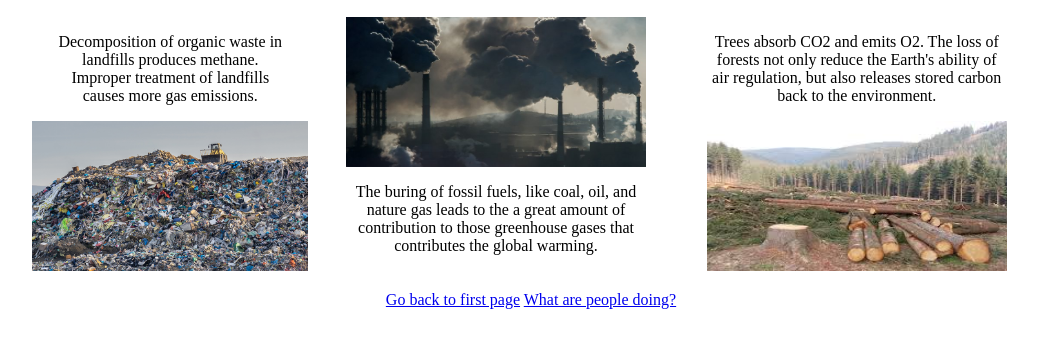
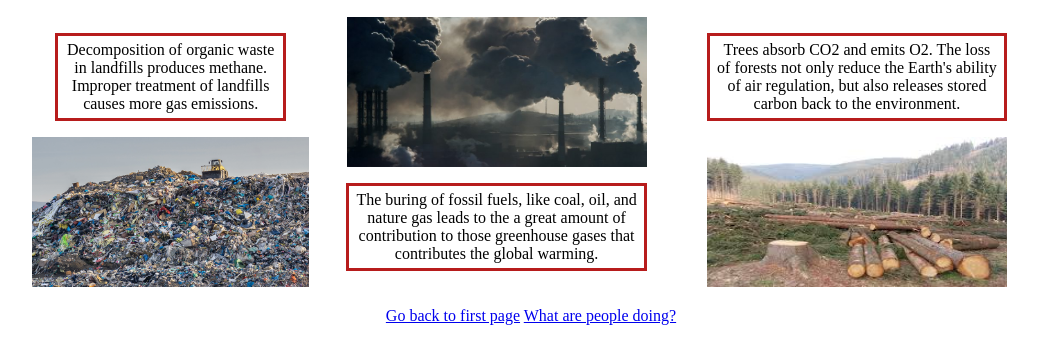
Before and after one commit to Mike-HXW/Issue_website, a plain HTML site: page reason.html in a window 1280 px wide. Shown: the part 111-474 px from the top of the page, without its empty margins (109-1147 px from the left). Drawn offline with Linux system fonts and the light colour scheme.

Commit message:
New change on pages

```diff
--- a/reason.html
+++ b/reason.html
@@ -47,15 +47,18 @@
     </header>
     <main>
         <div class="column left">
-        	<p>Decomposition of organic waste in landfills produces methane. Improper treatment of landfills causes more gas emissions.</p>
+        	<p style= "box-sizing: border-box; width: auto; border: solid #B71C1C 3px; padding: 5px;">
+                Decomposition of organic waste in landfills produces methane. Improper treatment of landfills causes more gas emissions.</p>
             <img src="Landfill.jpg">
         </div>
         <div class="column middle">
             <img src="FossilFuel.jpg">
-            <p>The buring of fossil fuels, like coal, oil, and nature gas leads to the a great amount of contribution to those greenhouse gases that contributes the global warming.</p>
+            <p style= "box-sizing: border-box; width: auto; border: solid #B71C1C 3px; padding: 5px;">
+            The buring of fossil fuels, like coal, oil, and nature gas leads to the a great amount of contribution to those greenhouse gases that contributes the global warming.</p>
         </div>
         <div class="column right">
-            <p>Trees absorb CO2 and emits O2. The loss of forests not only reduce the Earth's ability of air regulation, but also releases stored carbon back to the environment.</p>
+            <p style= "box-sizing: border-box; width: auto; border: solid #B71C1C 3px; padding: 5px;">
+                Trees absorb CO2 and emits O2. The loss of forests not only reduce the Earth's ability of air regulation, but also releases stored carbon back to the environment.</p>
             <img src="Deforestation.jpeg">
         </div>
     </main>
```
Also changed, not shown: action.html (+4 -3 lines).
